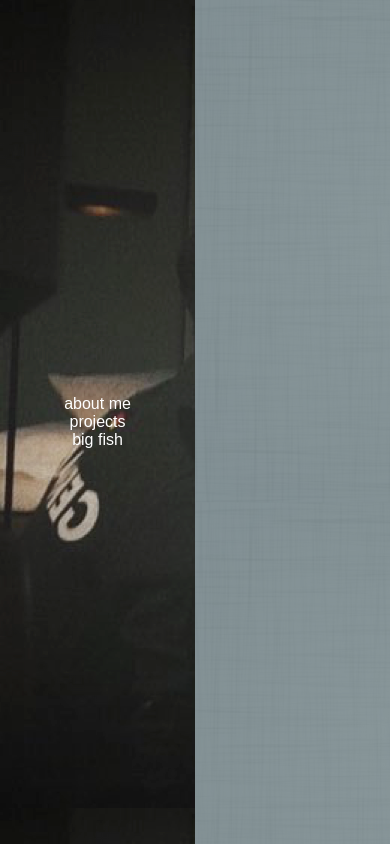
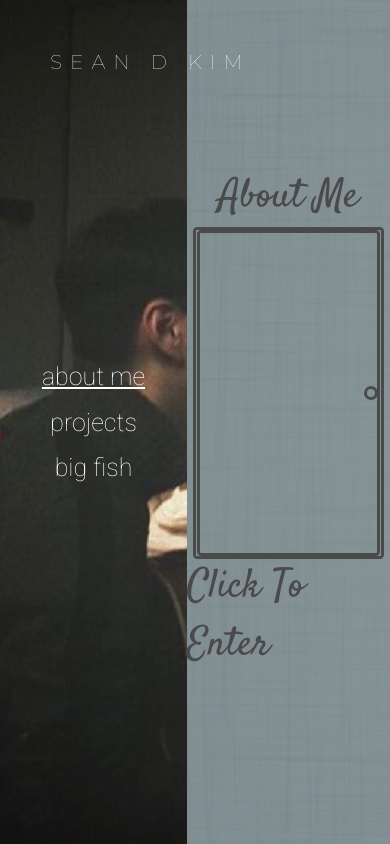
Before and after one commit to seandkim/seandkim.github.io, a React (Create React App) app: page / in a window 390 px wide. Built offline with nearby package versions, Linux system fonts and the light colour scheme.

Commit message:
made static about me page; next-up: make it responsive

```diff
--- a/package.json
+++ b/package.json
@@ -5,6 +5,7 @@
   "dependencies": {
     "react": "^16.2.0",
     "react-dom": "^16.2.0",
+    "react-responsive": "^4.0.3",
     "react-scripts": "1.1.0"
   },
   "scripts": {
--- a/public/index.html
+++ b/public/index.html
@@ -10,6 +10,7 @@
     -->
     <link rel="manifest" href="%PUBLIC_URL%/manifest.json">
     <link rel="shortcut icon" href="%PUBLIC_URL%/favicon.ico">
+    <link href="https://fonts.googleapis.com/css?family=Montserrat:100|Raleway|Roboto:100|Satisfy" rel="stylesheet">
     <!--
       Notice the use of %PUBLIC_URL% in the tags above.
       It will be replaced with the URL of the `public` folder during the build.
--- a/src/App.js
+++ b/src/App.js
@@ -1,20 +1,52 @@
 import React, { Component } from 'react';
+import Content from './components/Content';
+import Logo from './components/Logo';
+import Nav from './components/Nav';
+import PropTypes from 'prop-types';
 import './styles/App.css';
-import Nav from './components/Nav';
-import Content from './components/Content';
 
-class App extends Component {
+export default class App extends Component {
+  constructor(props) {
+    super(props);
+
+    this.state = {
+      currentPage: 'about me',
+      focused: false,
+    }
+  }
+
+  getChildContext() {
+    return {
+      colors: {
+        darkGray: "#4A4A4A",
+        warmBlue: "rgba(77, 97, 103, 0.66)",
+      }
+    };
+  }
+
+  handlePageChange(currentPage) {
+    this.setState({ currentpage: currentPage, focused: false })
+  }
+
   render() {
+    const { currentPage, focused } = this.state;
+
     return (
       <div style={wrapperStyle}>
-        {/* <div styles={{ position: 'absolute' }} className="logo">SEAN D KIM</div> */}
+        <Logo />
         <div style={flexStyle}>
-          <Nav></Nav>
-          <Content></Content>
+          <Nav currentPage={currentPage} focused={focused}
+            handlePageChange={this.handlePageChange}/>
+          <Content currentPage={currentPage} focused={focused}
+            handlePageChange={this.handlePageChange}/>
         </div>
       </div>
     );
   }
+}
+
+App.childContextTypes = {
+  colors: PropTypes.object,
 }
 
 const wrapperStyle = {
@@ -23,8 +55,7 @@ const wrapperStyle = {
 }
 
 const flexStyle = {
+  position: 'relative',
   display: 'flex',
   flexDirection: 'row',
 }
-
-export default App;
--- a/src/components/Content.js
+++ b/src/components/Content.js
@@ -1,16 +1,44 @@
+import Door from './Door';
+import PropTypes from 'prop-types';
 import React, { Component } from 'react';
-import GreyLinen from '../images/texture/grey-linen.png';
+import ImageFiller from './ImageFiller';
 
-class Content extends Component {
+export default class Content extends Component {
+    constructor(props) {
+        super(props);
+
+        this.state = {
+            // TODO change to parent's state and create getter and setter
+
+            currentPage: 'about me',
+            focused: false,
+        }
+    }
+
     render() {
+        const { currentPage } = this.state
+
+        colorStyle['backgroundColor'] = this.context.colors.warmBlue;
+        doorNameStyle['color'] = this.context.colors.darkGray;
+
+        const doorBorderColor = this.context.colors.darkGray
         return (
-            <div style={wrapperStyle}>
-                {/* image loaded in Content.css */}
-                <div style={colorStyle}></div>
-                <div style={linenStyle}></div>
+            <div style={ wrapperStyle }>
+                <ImageFiller imageName="grey-linen" />
+                <div style={ colorStyle }>
+                    <div style={ doorWrapperStyle }>
+                        <div style={doorNameStyle}>{currentPage }</div>
+                        <Door type="about me" borderColor={doorBorderColor}/>
+                        <div style={ doorNameStyle }>Click to Enter</div>
+                    </div>
+                </div>
             </div>
         );
     }
+}
+
+Content.contextTypes = {
+    colors: PropTypes.object,
 }
 
 const wrapperStyle = {
@@ -18,23 +46,26 @@ const wrapperStyle = {
     flexGrow: 1,
 }
 
-const linenStyle = {
-    position: 'absolute',
-    left: '0px',
-    top: '0px',
-    zIndex: '-1',
+const colorStyle = {
+    backgroundColor: null, // warm blue, specified in render
     width: "100%",
     height: "100%",
-    backgroundImage: "url(" + GreyLinen + ")",
-    backgroundSize: "500px",
-    // backgroundColor: "#4D6167",
+    display: "flex",
+    justifyContent: "center",
+    alignItems: "center",
 }
 
-const colorStyle = {
-    backgroundColor: "#4D6167",
-    opacity: "0.66",
-    width: "100%",
-    height: "100%",
+const doorWrapperStyle = {
+    height: '60vh',
+    display: 'flex',
+    flexDirection: 'column',
+    justifyContent: 'space-between',
+    alignItems: 'center',
 }
 
-export default Content;
+const doorNameStyle = {
+    fontFamily: 'Satisfy',
+    fontSize: '40px',
+    textTransform: "capitalize",
+    color: null, // darkGray, specified in render
+}
--- /dev/null
+++ b/src/components/Door.js
@@ -0,0 +1,43 @@
+import React, { Component } from 'react';
+
+export default class Door extends Component {
+    constructor(props) {
+        super(props);
+
+        this.borderStyle = {
+            border: "3px solid " + this.props.borderColor,
+            borderRadius: "0.5vh",
+        }
+    }
+
+    render() {
+        return (
+            <div style={{ ...this.borderStyle, ...outerDoor }}>
+                <div style={{ ...this.borderStyle, ...innerDoor }}></div>
+                <div style={{ ...this.borderStyle, ...doorKnob }}></div>
+            </div>
+        )
+    }
+};
+
+const outerDoor = {
+    position: 'relative',
+    width: "22vh",
+    height: "40vh",
+    display: 'flex',
+    justifyContent: 'center',
+    alignItems: 'center',
+}
+
+const innerDoor = {
+    width: '95%',
+    height: '98%',
+}
+
+const doorKnob = {
+    position: 'absolute',
+    right: '3px',
+    width: '1vh',
+    height: '1vh',
+    borderRadius: '1.5vh',
+}
--- /dev/null
+++ b/src/components/ImageFiller.js
@@ -0,0 +1,42 @@
+import React, { Component } from 'react';
+
+import AboutCover from '../images/cover/about.png'
+import GreyLinen from '../images/texture/grey-linen.png';
+
+export default class ImageFiller extends Component {
+    render() {
+        let image;
+        let customStyle = {};
+
+        switch (this.props.imageName) {
+            case 'about-cover':
+                image = AboutCover;
+                customStyle['backgroundPositionX'] = '-130px'; // TODO dependent on width?
+                break;
+            case 'grey-linen':
+                image = GreyLinen;
+                break;
+            default:
+                console.error("Image name not found:", this.props.imageName)
+        }
+
+        const imgStyle = {
+            backgroundImage: "url(" + image + ")",
+            ...imageStyle,
+            ...customStyle,
+        }
+        return (
+            <div style={imgStyle}></div>
+        );
+    }
+}
+
+const imageStyle = {
+    position: 'absolute',
+    left: '0px',
+    top: '0px',
+    zIndex: '-1',
+    width: "100%",
+    height: "100%",
+    backgroundSize: "auto 100%",
+}
--- /dev/null
+++ b/src/components/Logo.js
@@ -0,0 +1,22 @@
+import React, { Component } from 'react';
+
+export default class Logo extends Component {
+    render() {
+        return (
+            <div style={logoStyle}>SEAN D KIM</div>
+        );
+    }
+}
+
+const logoStyle = {
+    position: 'absolute',
+    left: '50px',
+    top: '50px',
+    zIndex: 1,
+
+    color: 'white',
+    fontFamily: 'Montserrat',
+    fontWeight: 'light',
+    fontSize: '20px',
+    letterSpacing: '8px',
+}
--- a/src/components/Nav.js
+++ b/src/components/Nav.js
@@ -1,8 +1,8 @@
 import React, { Component } from 'react';
-import aboutCover from '../images/cover/about.png'
+import ImageFiller from './ImageFiller';
 import '../styles/Nav.css';
 
-class Nav extends Component {
+export default class Nav extends Component {
     constructor(props) {
         super(props);
         this.pages = ['about me', 'projects', 'big fish'];
@@ -13,12 +13,23 @@ class Nav extends Component {
     }
 
     render() {
+        const { currentPage, focused } = this.state;
+        const tabs = []
+        for (var i=0; i<this.pages.length; i++) {
+            const thisPage = this.pages[i];
+            let thisTabStyle = { ...menuTabStyle };
+            if (i === this.pages.indexOf(currentPage)) {
+                console.log("entered!")
+                thisTabStyle['textDecoration'] = 'underline';
+            }
+            tabs.push(<div style={thisTabStyle} key={i}>{thisPage}</div>)
+        }
+
         return (
-            <div className="about-image" style={wrapperStyle}>
-                <div style={menuWrapperStyle}>
-                    <div>about me</div>
-                    <div>projects</div>
-                    <div>big fish</div>
+            <div style={wrapperStyle}>
+                <ImageFiller imageName='about-cover' />
+                <div style={ menuWrapperStyle }>
+                    { tabs }
                 </div>
             </div>
         );
@@ -26,6 +37,7 @@ class Nav extends Component {
 }
 
 const wrapperStyle = {
+    position: 'relative',
     width: '50vw',
     height: '100vh',
     display: 'flex',
@@ -40,4 +52,8 @@ const menuWrapperStyle = {
     color: 'white',
 }
 
-export default Nav;
+const menuTabStyle = {
+    fontFamily: 'Roboto',
+    fontSize: '25px',
+    margin: '1vh',
+}
```
